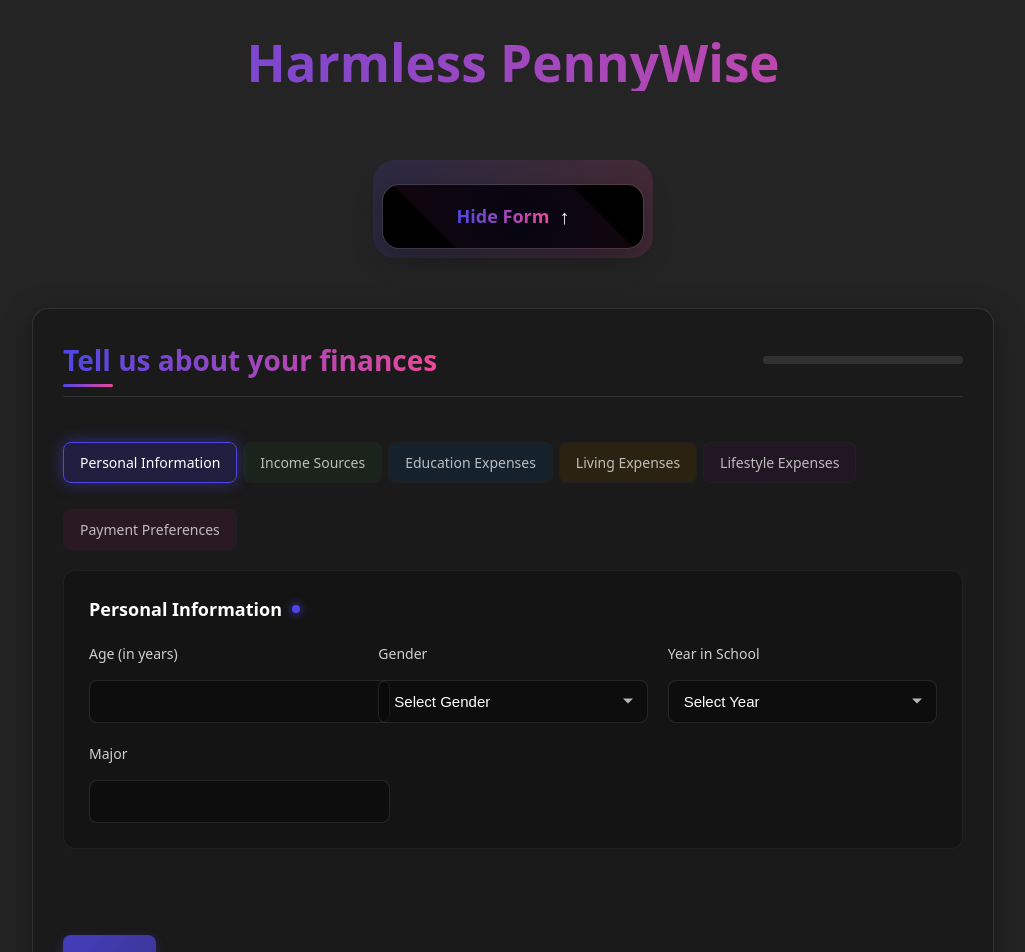
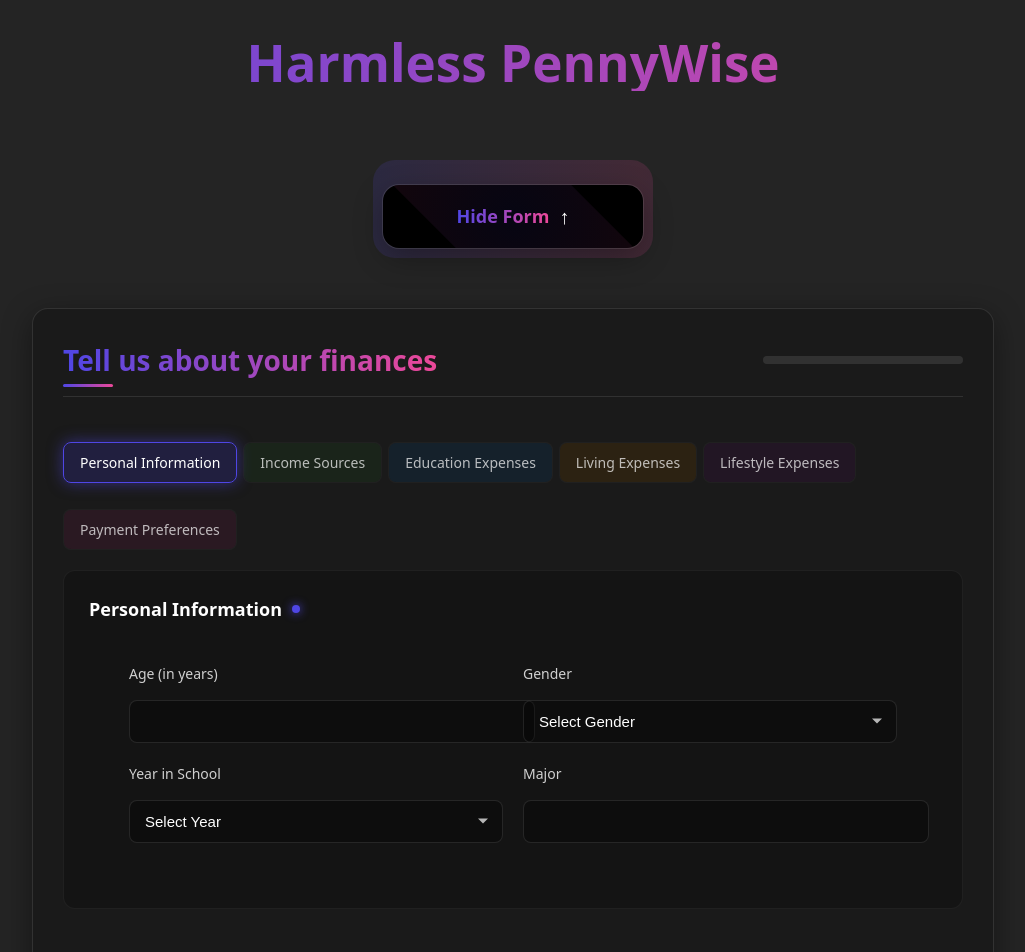
Before and after one commit to srirams1003/harmless_pennywise, a React (Vite) app in the folder harmless_pennywise_frontend/: page / in a window 1280 px wide. Shown: the top 952 px of the page, without its empty margins (127-1152 px from the left). Built offline with nearby package versions, Linux system fonts and the light colour scheme.

Commit message:
made all input fields fit inside their container

```diff
--- a/harmless_pennywise_frontend/src/index.css
+++ b/harmless_pennywise_frontend/src/index.css
@@ -444,6 +444,8 @@ button:focus-visible {
 	display: grid;
 	grid-template-columns: repeat(auto-fill, minmax(250px, 1fr));
 	gap: 20px;
+	padding: 20px;
+	margin: 20px;
   }
 
   /* Form Fields */
@@ -470,6 +472,7 @@ button:focus-visible {
 	font-size: 15px;
 	transition: all 0.3s ease;
 	width: 100%;
+	/* need to make changes in this IINM */
   }
 
   .form-input:focus, .form-select:focus {
```
